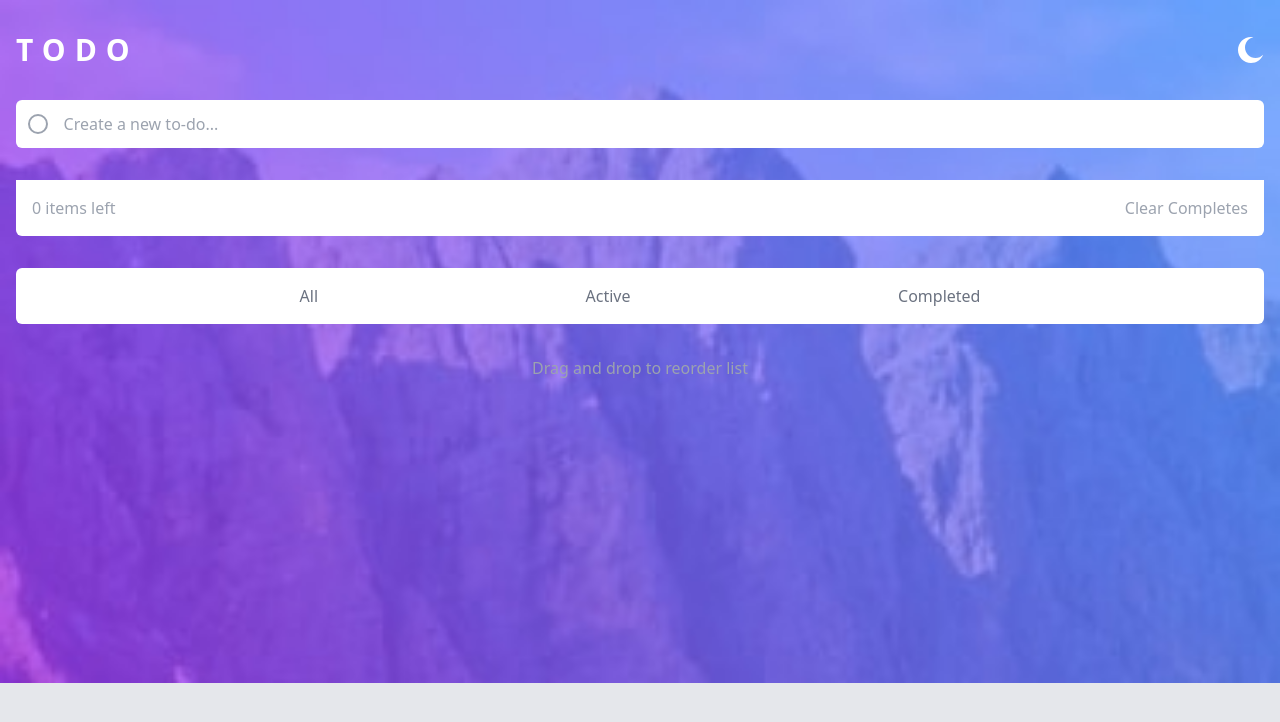
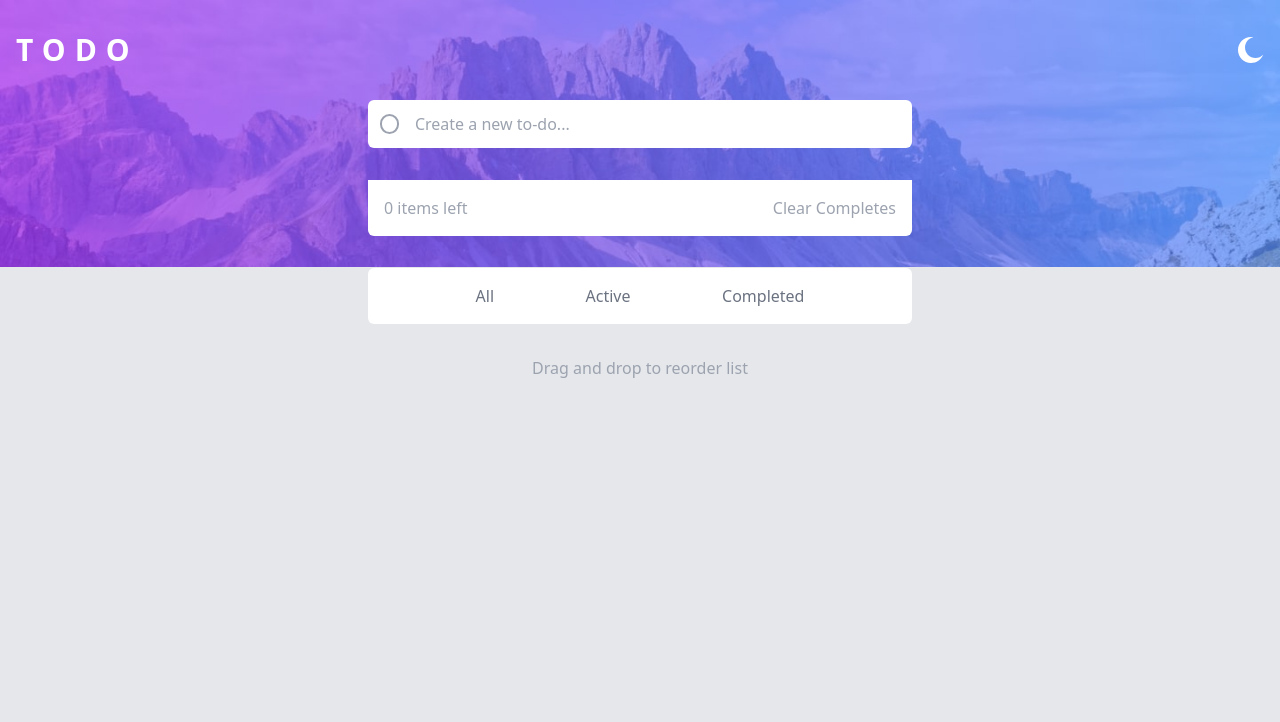
Before and after one commit to LinaAlvarado/Todo-app, a React (Vite) app: page / in a window 1280 px wide. Shown: the top 722 px of the page. Built offline with nearby package versions, Linux system fonts and the light colour scheme.

Commit message:
Responsive listo

```diff
--- a/src/App.jsx
+++ b/src/App.jsx
@@ -1,4 +1,4 @@
-import "./utils/darkMode.js"
+import "./utils/darkMode.js";
 import { useEffect, useState } from "react";
 import Header from "./components/Header";
 import TodoComputed from "./components/TodoComputed";
@@ -6,15 +6,14 @@
 import TodoFilter from "./components/TodoFilter";
 import TodoList from "./components/TodoList";
 
-const initialStateTodos = JSON.parse(localStorage.getItem('todos')) || []
+const initialStateTodos = JSON.parse(localStorage.getItem("todos")) || [];
 
 const App = () => {
   const [todos, setTodos] = useState(initialStateTodos);
 
-
-  useEffect(()=>{
-  localStorage.setItem('todos', JSON.stringify(todos))
-  },[todos])
+  useEffect(() => {
+    localStorage.setItem("todos", JSON.stringify(todos));
+  }, [todos]);
 
   const createTodo = (title) => {
     const newTodo = {
@@ -63,9 +62,9 @@
 
   return (
     <>
-      <div className="min-h-screen bg-gray-200 bg-[url('./assets/images/bg-mobile-light.jpg')] bg-contain bg-no-repeat  dark:bg-slate-900 dark:bg-[url('./assets/images/bg-mobile-dark.jpg')] ">
+      <div className="min-h-screen bg-gray-200 bg-[url('./assets/images/bg-mobile-light.jpg')] bg-contain bg-no-repeat  dark:bg-slate-900 dark:bg-[url('./assets/images/bg-mobile-dark.jpg')] md:bg-[url('./assets/images/bg-desktop-light.jpg')] md:dark:bg-[url('./assets/images/bg-desktop-dark.jpg')]">
         <Header />
-        <main className="container mx-auto mt-8 px-4">
+        <main className="container mx-auto mt-8 px-4 md:max-w-xl">
           <TodoCreate createTodo={createTodo} />
 
           <TodoList
```
